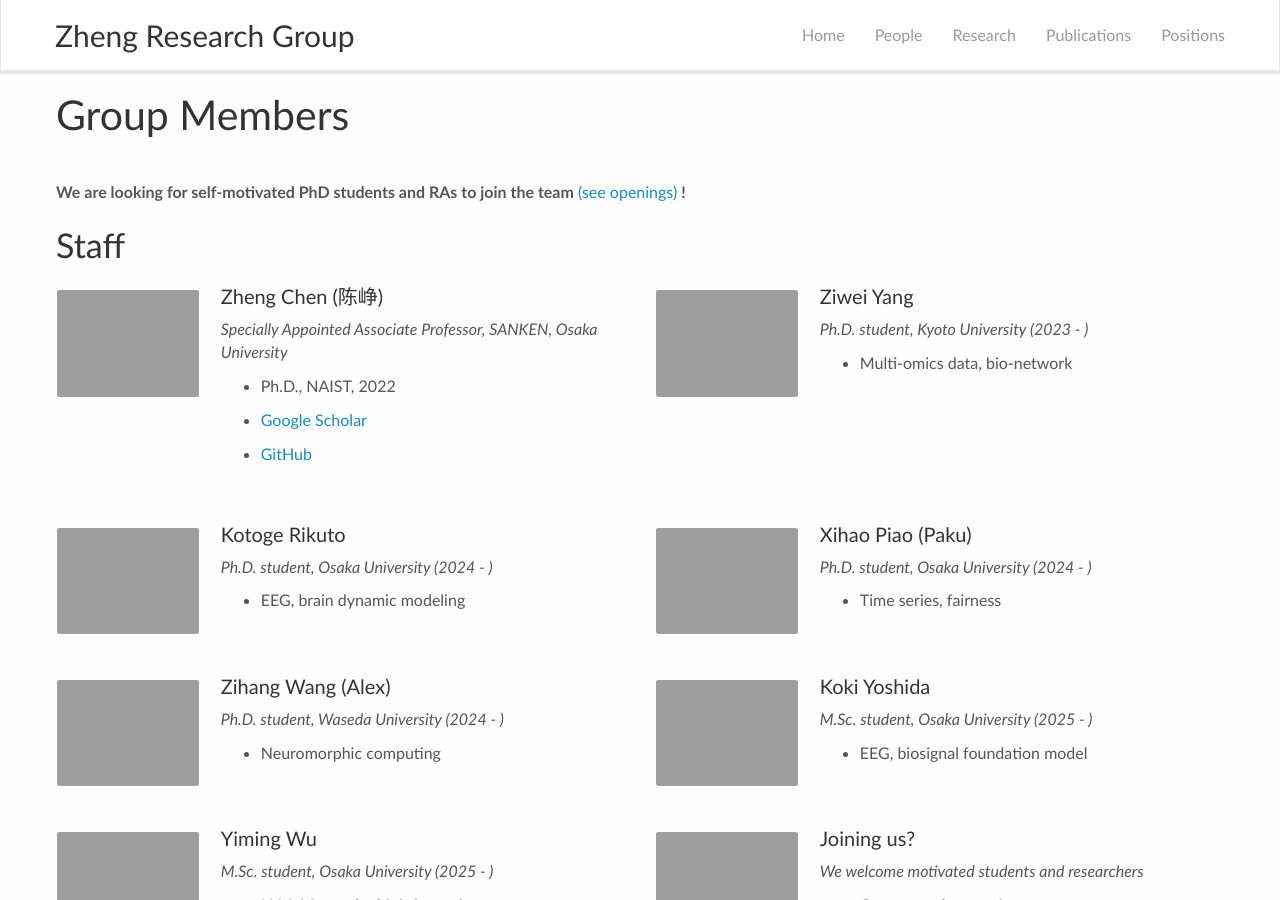
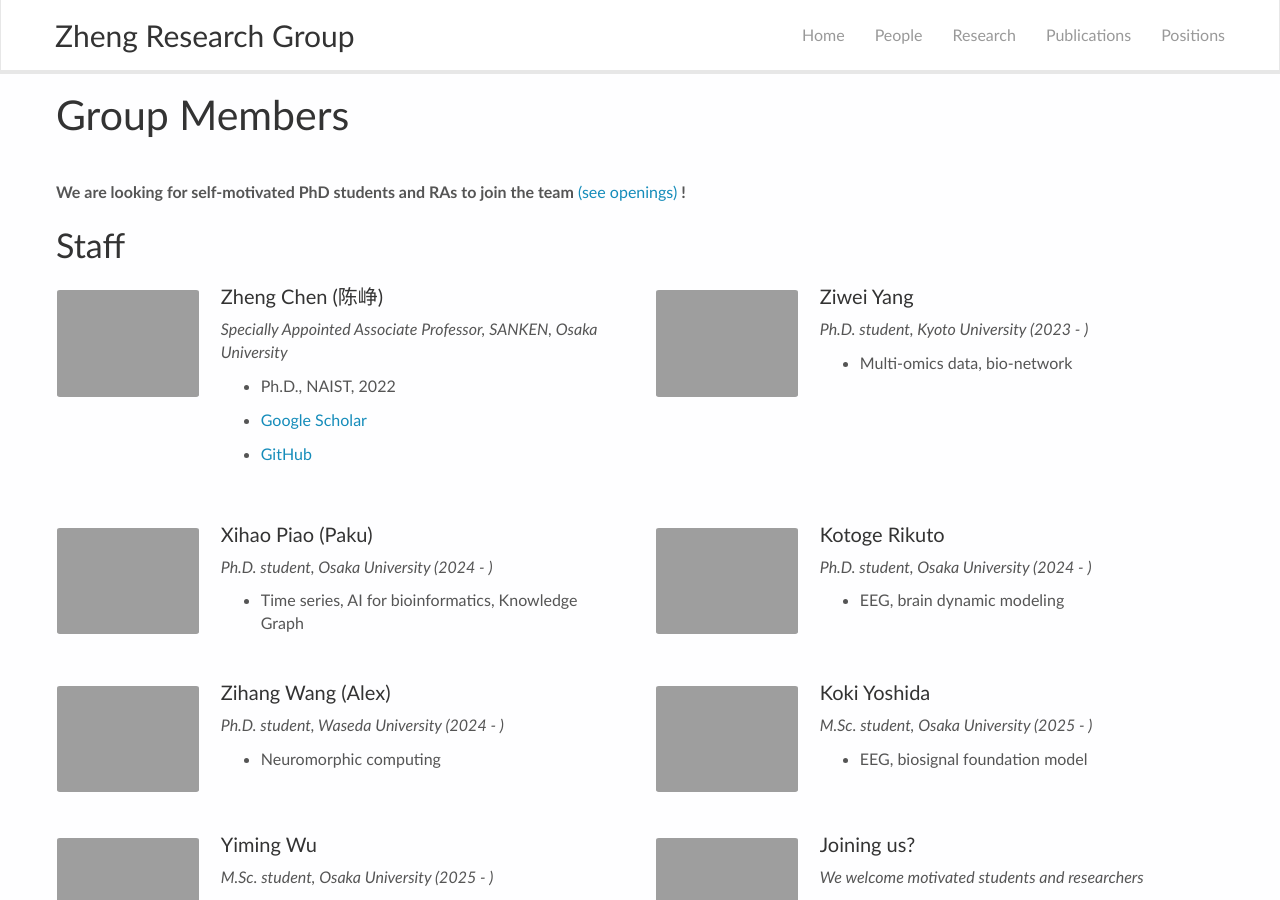
Before and after one commit to zhengchen3/zhengchen3.github.io, a Jekyll site: the page built from _pages/team.md, in a window 1280 px wide and 900 px high. Built offline with Jekyll 4.4.1, drawn with Linux system fonts in a browser that asks for light colours; nearby versions of some CDN libraries.

```diff
--- a/_data/team_members.yml
+++ b/_data/team_members.yml
@@ -14,6 +14,13 @@
   number_educ: 1
   education1: Multi-omics data, bio-network
 
+- name: Xihao Piao (Paku)
+  photo: photo_dummy.png
+  info: Ph.D. student, Osaka University (2024 - )
+  email:
+  number_educ: 1
+  education1: Time series, AI for bioinformatics, Knowledge Graph
+
 - name: Kotoge Rikuto
   photo: photo_dummy.png
   info: Ph.D. student, Osaka University (2024 - )
@@ -21,12 +28,6 @@
   number_educ: 1
   education1: EEG, brain dynamic modeling
 
-- name: Xihao Piao (Paku)
-  photo: photo_dummy.png
-  info: Ph.D. student, Osaka University (2024 - )
-  email:
-  number_educ: 1
-  education1: Time series, fairness
 
 - name: Zihang Wang (Alex)
   photo: photo_dummy.png
```
